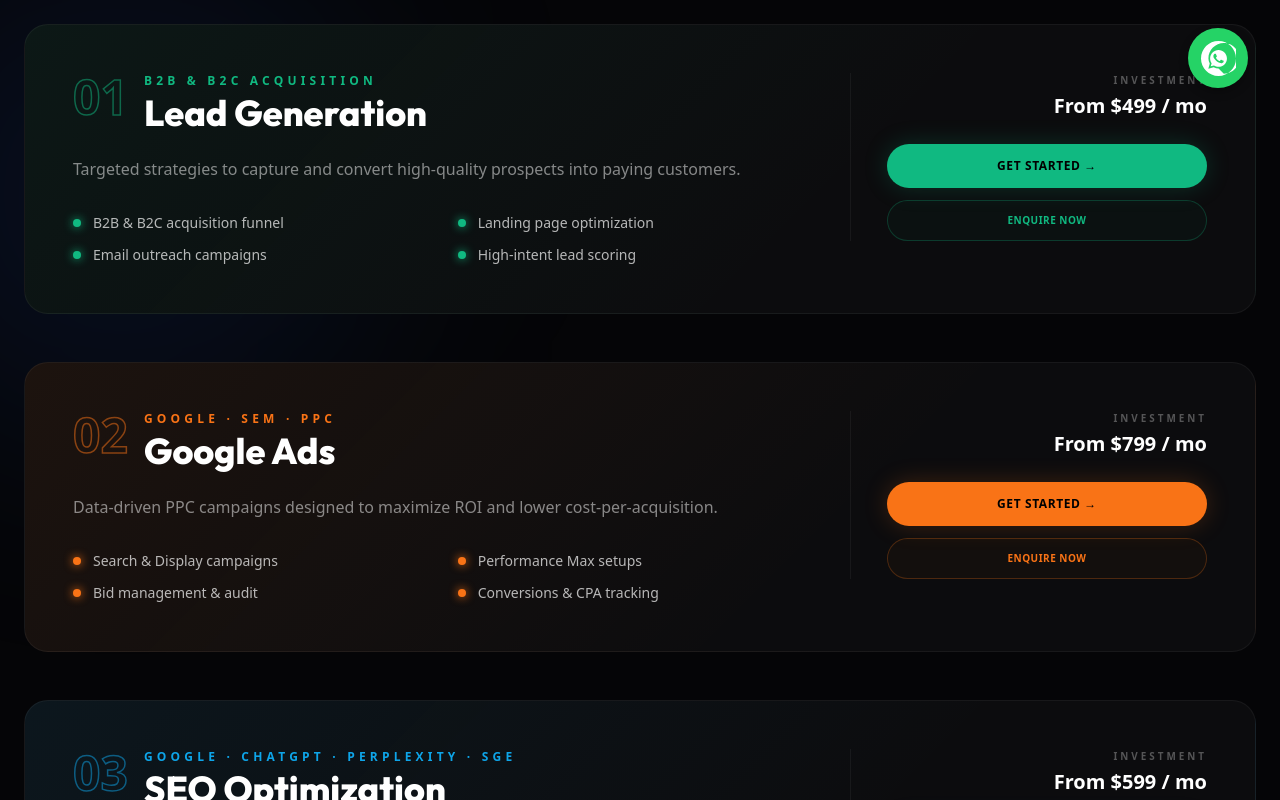
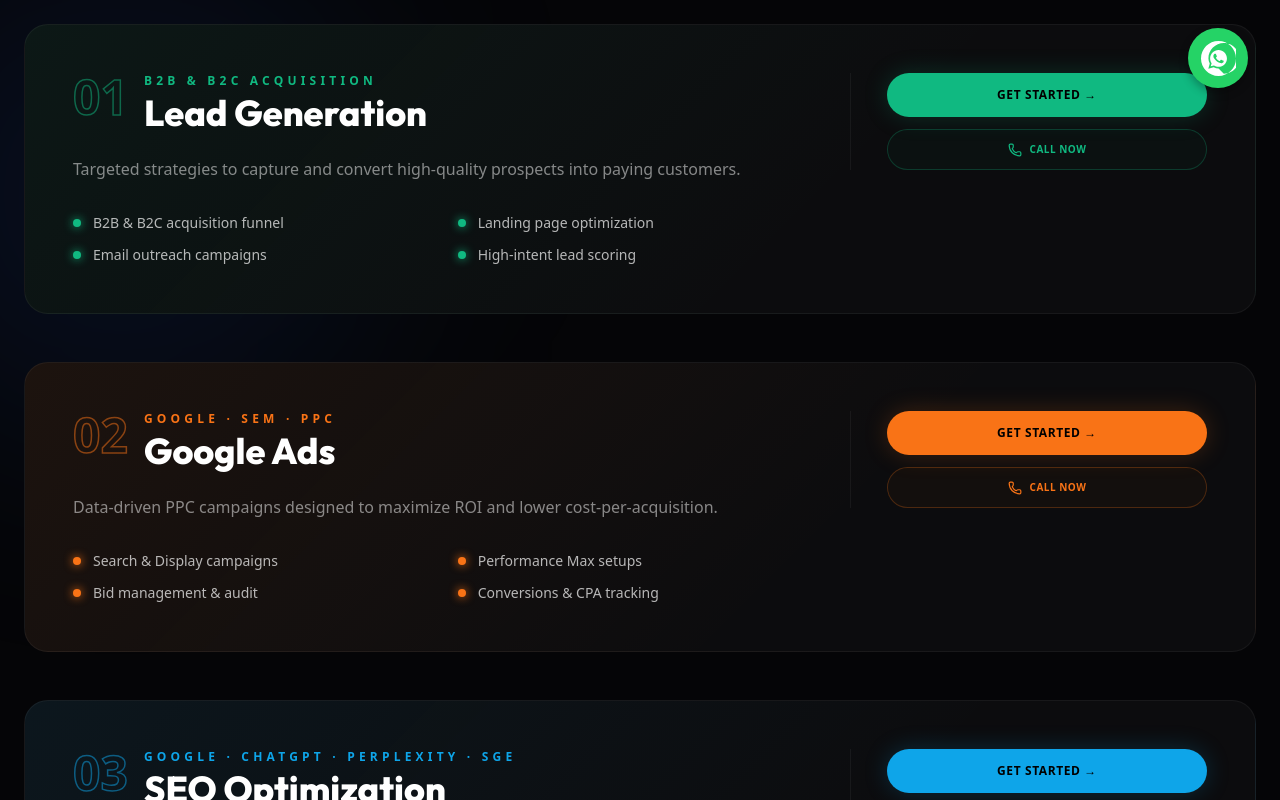
Before and after one commit to Rakeshkohli/sbtdigitalmarketing, a React (Vite) app: page /services in a window 1280 px wide. Shown: the part 680-1480 px from the top of the page. Built offline with nearby package versions, Linux system fonts and the light colour scheme.

Commit message:
changes in service page

```diff
--- a/src/pages/Services.jsx
+++ b/src/pages/Services.jsx
@@ -1,7 +1,7 @@
-import React from 'react';
+import React, { useRef, useEffect, useState } from 'react';
 import { motion } from 'framer-motion';
 import { Link } from 'react-router-dom';
-import { Check, ArrowRight, Compass, Target, Cpu, TrendingUp, Sparkles, Award, ShieldAlert, BarChart3, Users } from 'lucide-react';
+import { Check, ArrowRight, Compass, Target, Cpu, TrendingUp, Sparkles, Award, ShieldAlert, BarChart3, Users, Phone } from 'lucide-react';
 
 const allServices = [
   {
@@ -15,7 +15,6 @@
       'Email outreach campaigns',
       'High-intent lead scoring'
     ],
-    pricing: 'From $499 / mo',
     color: '#10B981', // emerald
     href: '/contact'
   },
@@ -30,7 +29,6 @@
       'Bid management & audit',
       'Conversions & CPA tracking'
     ],
-    pricing: 'From $799 / mo',
     color: '#F97316', // orange
     href: '/contact'
   },
@@ -45,7 +43,6 @@
       'High-quality link building',
       'AI Search Engines optimization'
     ],
-    pricing: 'From $599 / mo',
     color: '#0EA5E9', // sky
     href: '/contact'
   },
@@ -60,7 +57,6 @@
       'High-engagement video reels',
       'Community & inbox monitoring'
     ],
-    pricing: 'From $399 / mo',
     color: '#EC4899', // pink
     href: '/contact'
   },
@@ -75,7 +71,6 @@
       'Negative result mitigation',
       'Positive brand asset building'
     ],
-    pricing: 'From $299 / mo',
     color: '#F59E0B', // amber
     href: '/contact'
   },
@@ -90,7 +85,6 @@
       'SEO-first semantic structure',
       'UI/UX conversion rate optimization'
     ],
-    pricing: 'From $1,499 / project',
     color: '#7C3AED', // violet
     href: '/contact'
   },
@@ -105,7 +99,6 @@
       'App Store Optimization (ASO)',
       'Secure API & CRM integration'
     ],
-    pricing: 'From $2,499 / project',
     color: '#06B6D4', // cyan
     href: '/contact'
   },
@@ -120,7 +113,6 @@
       'Ad creative testing & templates',
       'Custom & lookalike targeting'
     ],
-    pricing: 'From $599 / mo',
     color: '#3B82F6', // blue
     href: '/contact'
   },
@@ -135,7 +127,6 @@
       'Storefront & A+ content styling',
       'FBA seller account management'
     ],
-    pricing: 'From $799 / mo',
     color: '#F59E0B', // amber
     href: '/contact'
   },
@@ -150,7 +141,6 @@
       'High-quality social templates',
       'Print & banner asset layouts'
     ],
-    pricing: 'From $299 / project',
     color: '#EF4444', // red
     href: '/contact'
   },
@@ -165,7 +155,6 @@
       'Deals & coupons setup management',
       'Performance audit & analytics'
     ],
-    pricing: 'From $499 / mo',
     color: '#F43F5E', // rose
     href: '/contact'
   },
@@ -180,7 +169,6 @@
       'Sound design & color grading',
       'Dynamic captions & animations'
     ],
-    pricing: 'From $399 / project',
     color: '#8B5CF6', // purple
     href: '/contact'
   }
@@ -229,6 +217,26 @@
 ];
 
 const Services = () => {
+  // Rocket scroll animation for desktop process section
+  const rocketTrackRef = useRef(null);
+  const [rocketProgress, setRocketProgress] = useState(0);
+
+  useEffect(() => {
+    const handleScroll = () => {
+      if (!rocketTrackRef.current) return;
+      const rect = rocketTrackRef.current.getBoundingClientRect();
+      const windowH = window.innerHeight;
+      // Start animating when the track enters the viewport, finish when it leaves
+      const start = windowH;  // track top hits bottom of viewport
+      const end = -rect.height; // track bottom leaves top of viewport
+      const progress = Math.min(1, Math.max(0, (start - rect.top) / (start - end)));
+      setRocketProgress(progress);
+    };
+    window.addEventListener('scroll', handleScroll, { passive: true });
+    handleScroll();
+    return () => window.removeEventListener('scroll', handleScroll);
+  }, []);
+
   return (
     <div className="bg-[#050507] text-white min-h-screen pt-28 pb-20 relative overflow-hidden font-sans">
       {/* Import Serif web font inline */}
@@ -343,18 +351,8 @@
                   </ul>
                 </div>
 
-                {/* Right Side: Pricing & CTA block */}
+                {/* Right Side: CTA block */}
                 <div className="lg:col-span-4 flex flex-col sm:flex-row lg:flex-col items-stretch sm:items-center lg:items-end justify-between lg:justify-start gap-6 border-t lg:border-t-0 lg:border-l border-white/5 pt-6 lg:pt-0 lg:pl-8 min-w-[200px]">
-
-                  {/* Price info */}
-                  <div className="lg:text-right">
-                    <p className="text-[0.62rem] font-black tracking-[0.3em] uppercase text-white/30 mb-1">
-                      INVESTMENT
-                    </p>
-                    <p className="text-white font-bold text-lg md:text-xl">
-                      {service.pricing}
-                    </p>
-                  </div>
 
                   {/* Action buttons */}
                   <div className="flex flex-col gap-3 w-full sm:max-w-xs lg:w-full">
@@ -369,17 +367,17 @@
                     >
                       Get Started →
                     </Link>
-                    <Link
-                      to="/contact"
-                      className="w-full text-center px-6 py-3 rounded-full font-black text-[10px] uppercase tracking-wider transition-all duration-300 border hover:scale-105"
+                    <a
+                      href="tel:+919876543210"
+                      className="w-full text-center inline-flex items-center justify-center gap-2 px-6 py-3 rounded-full font-black text-[10px] uppercase tracking-wider transition-all duration-300 border hover:scale-105"
                       style={{
                         borderColor: `${service.color}40`,
                         color: service.color,
                         backgroundColor: `${service.color}08`
                       }}
                     >
-                      Enquire Now
-                    </Link>
+                      <Phone className="w-3.5 h-3.5" /> Call Now
+                    </a>
                   </div>
 
                 </div>
@@ -454,9 +452,75 @@
             ))}
           </div>
 
-          {/* SVG Connector Track for desktop layout */}
-          <div className="hidden lg:block absolute top-[280px] left-0 right-0 h-[1.5px] bg-white/[0.03] -z-0 pointer-events-none">
-            <div className="h-full bg-gradient-to-r from-purple-500 via-sky-500 to-lime-400 w-full opacity-30" />
+          {/* Rocket animation track for desktop */}
+          <div ref={rocketTrackRef} className="hidden lg:flex absolute top-[280px] left-0 right-0 h-20 items-center pointer-events-none z-20">
+            {/* Wavy SVG path track */}
+            <svg viewBox="0 0 1200 80" preserveAspectRatio="none" className="absolute inset-0 w-full h-full">
+              <path
+                d="M 50 40 Q 200 -20 350 40 T 650 40 T 950 40 T 1150 40"
+                fill="none"
+                stroke="white"
+                strokeWidth="1.5"
+                strokeOpacity="0.06"
+                strokeDasharray="6 8"
+              />
+              {/* Color dots at 4 step positions */}
+              <circle cx="150" cy="40" r="5" fill="#A78BFA" />
+              <circle cx="450" cy="40" r="5" fill="#38BDF8" />
+              <circle cx="750" cy="40" r="5" fill="#34D399" />
+              <circle cx="1050" cy="40" r="5" fill="#BFFF00" />
+            </svg>
+
+            {/* Animated Rocket that moves along the path on scroll */}
+            <div
+              className="absolute top-1/2 -translate-y-1/2 transition-none"
+              style={{
+                left: `${rocketProgress * 92 + 2}%`,
+                filter: 'drop-shadow(0 4px 14px rgba(74, 222, 128, 0.5))'
+              }}
+            >
+              <svg width="52" height="52" viewBox="0 0 56 56" fill="none" className="-rotate-90">
+                <defs>
+                  <linearGradient id="rocket-body" x1="0%" y1="0%" x2="100%" y2="0%">
+                    <stop offset="0%" stopColor="#475569" />
+                    <stop offset="25%" stopColor="#F8FAFC" />
+                    <stop offset="55%" stopColor="#CBD5E1" />
+                    <stop offset="80%" stopColor="#475569" />
+                    <stop offset="100%" stopColor="#0F172A" />
+                  </linearGradient>
+                  <radialGradient id="rocket-window" cx="35%" cy="30%" r="80%">
+                    <stop offset="0%" stopColor="#7dd3fc" />
+                    <stop offset="50%" stopColor="#0284c7" />
+                    <stop offset="100%" stopColor="#082031" />
+                  </radialGradient>
+                </defs>
+                {/* Body */}
+                <ellipse cx="28" cy="28" rx="9" ry="16" fill="url(#rocket-body)" />
+                {/* Nose cone */}
+                <path d="M28 6 L37 24 L19 24 Z" fill="url(#rocket-body)" />
+                <circle cx="28" cy="6" r="2" fill="#4ade80" />
+                {/* Window */}
+                <circle cx="28" cy="24" r="5" fill="url(#rocket-window)" />
+                <circle cx="28" cy="24" r="5" fill="none" stroke="#cbd5e1" strokeWidth="1" />
+                <ellipse cx="26" cy="22" rx="1.6" ry="1" fill="rgba(255,255,255,0.7)" />
+                {/* Ring */}
+                <rect x="19" y="34" width="18" height="1.5" fill="#4ade80" />
+                {/* Fins */}
+                <path d="M19 38 L13 46 L19 42 Z" fill="url(#rocket-body)" />
+                <path d="M37 38 L43 46 L37 42 Z" fill="url(#rocket-body)" />
+                {/* Nozzle */}
+                <rect x="24" y="42" width="8" height="4" rx="1.5" fill="#334155" />
+                {/* Flame outer */}
+                <ellipse cx="28" cy="50" rx="5" ry="7" fill="#F97316" opacity="0.85">
+                  <animate attributeName="ry" values="7;9;7" dur="0.4s" repeatCount="indefinite" />
+                </ellipse>
+                {/* Flame inner */}
+                <ellipse cx="28" cy="50" rx="3" ry="5" fill="#FBBF24">
+                  <animate attributeName="ry" values="5;7;5" dur="0.4s" repeatCount="indefinite" />
+                </ellipse>
+                <ellipse cx="28" cy="51" rx="1.5" ry="3" fill="white" />
+              </svg>
+            </div>
           </div>
         </section>
 
```
Also changed, not shown: 1 other file (tests, documents, lock files or other folders).
